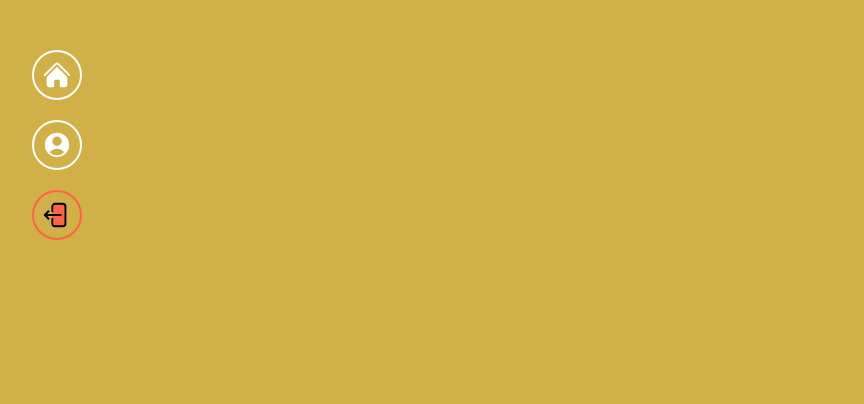
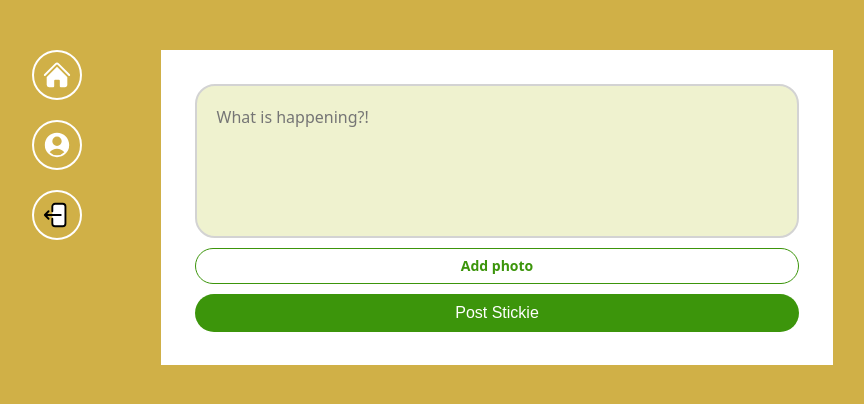
Before and after one commit to sunbang123/nwitter-reloaded, a React (Vite) app: page / in a window 1280 px wide. Shown: the top 404 px of the page, without its empty margins (237-1101 px from the left). Built offline with nearby package versions, Linux system fonts and the light colour scheme; no server answers; sample sign-in values are in the browser's storage; the HTML template or start-up script is replaced by a standard one.

Commit message:
stickes(게시글) 데이터베이스에 저장 기능구현

```diff
--- a/src/components/layout.tsx
+++ b/src/components/layout.tsx
@@ -33,9 +33,9 @@
         fill: white;
     }
     &.log-out {
-        border-color: tomato;
+        border-color: white;
         svg {
-            fill: tomato;
+            fill: white;
         }
     }
 `;
--- /dev/null
+++ b/src/components/post-stickie-form.tsx
@@ -0,0 +1,122 @@
+import { useState } from "react";
+import { styled } from "styled-components";
+import { auth, db } from "../firebase";
+import { addDoc, collection } from "firebase/firestore";
+
+const FormContainer = styled.div`
+    background-color: white;
+    padding: 5%;
+`;
+
+const Form = styled.form`
+    display: flex;
+    flex-direction: column;
+    gap: 10px;
+`;
+
+const TextArea = styled.textarea`
+    border: 2px solid lightgray;
+    padding: 20px;
+    border-radius: 20px;
+    font-size: 16px;
+    color: black;
+    background-color: #EFF2CF;
+    width: 100%;
+    resize: none;
+    font-family: system-ui, -apple-system, BlinkMacSystemFont, 'Segoe UI', Roboto, Oxygen, Ubuntu, Cantarell, 'Open Sans', 'Helvetica Neue', sans-serif;
+    &::placeholder {
+        font-size: 16px;
+    }
+    &:focus{
+        outline: none;
+        border-color: #3C950B;
+    }
+`;
+
+const AttachFileButton = styled.label`
+    padding: 10px 0px;
+    color: #3C950B;
+    text-align:center;
+    border-radius: 20px;
+    border: 1px solid #3C950B;
+    font-size: 14px;
+    font-weight: 600;
+    cursor: pointer;
+`;
+
+const AttachFileInput = styled.input`
+    display:none;
+`;
+
+const SubmitBtn = styled.input`
+    background-color: #3C950B;
+    color: white;
+    border: none;
+    padding: 10px 0px;
+    border-radius: 20px;
+    font-size: 16px;
+    cursor: pointer;
+    &:hover,
+    &:active {
+        opacity: 0.9;
+    }
+`;
+
+export default function PostStickieForm() {
+    const [isLoading, setLoading] = useState(false);
+    const [stickie, setStickie] = useState("");
+    const [file, setFile] = useState<File | null>(null);
+    const onChange = (e:React.ChangeEvent<HTMLTextAreaElement>) => {
+        setStickie(e.target.value);
+    };
+    const onFileChange = (e:React.ChangeEvent<HTMLInputElement>) => {
+        const { files } = e.target;
+        if (files && files.length === 1) {
+            setFile(files[0]);
+        }
+    };
+    const onSubmit = async (e:React.FormEvent<HTMLFormElement>) => {
+        e.preventDefault();
+        const user = auth.currentUser;
+        if(!user || isLoading || stickie === "" || stickie.length > 180) return;
+        try {
+            setLoading(true);
+            await addDoc(collection(db, "stickies"), {
+                stickie,
+                createdAt: Date.now(),
+                username: user.displayName || "Anonymous",
+                userId: user.uid,
+            });
+        } catch (e) {
+            console.log(e);
+        } finally {
+            setLoading(false);
+        }
+    }
+    return (
+        <FormContainer>
+            <Form onSubmit={onSubmit}>
+                <TextArea
+                    rows={5}
+                    maxLength={180}
+                    onChange={onChange}
+                    value={stickie}
+                    placeholder="What is happening?!"
+                />
+                <AttachFileButton htmlFor="file">
+                    {file?"Photo added ✅":"Add photo"}
+                </AttachFileButton>
+                <AttachFileInput
+                    onChange={onFileChange}
+                    type="file"
+                    id="file"
+                    accept="image/*"
+                />
+                <SubmitBtn
+                    type="submit"
+                    value={isLoading ? "Posting..." : "Post Stickie"}
+                />
+            </Form>
+        </FormContainer>
+    );
+}
--- a/src/firebase.ts
+++ b/src/firebase.ts
@@ -1,5 +1,7 @@
 import { initializeApp } from "firebase/app";
 import { getAuth } from "firebase/auth";
+import { getFirestore } from "firebase/firestore";
+import { getStorage } from "firebase/storage";
 
 const firebaseConfig = {
   apiKey: import.meta.env.VITE_TOKEN,
@@ -13,3 +15,7 @@
 const app = initializeApp(firebaseConfig);
 
 export const auth = getAuth(app);
+
+export const storage = getStorage(app);
+
+export const db = getFirestore(app);
--- a/src/routes/home.tsx
+++ b/src/routes/home.tsx
@@ -1,3 +1,12 @@
+import { styled } from "styled-components";
+import PostTweetForm from "../components/post-stickie-form";
+
+const Wrapper = styled.div``;
+
 export default function Home(){
-    return <h1></h1>;
+    return (
+        <Wrapper>
+            <PostTweetForm />
+        </Wrapper>
+    );
 }
```
